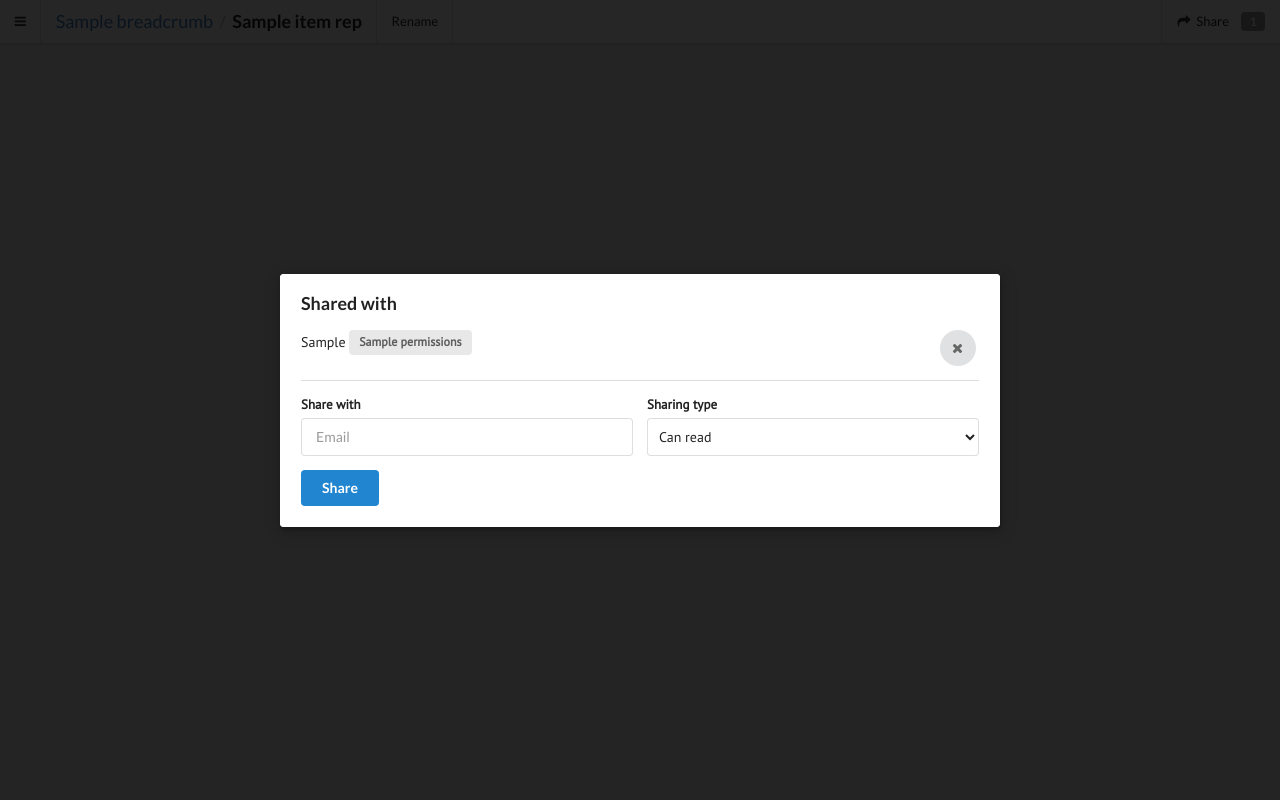
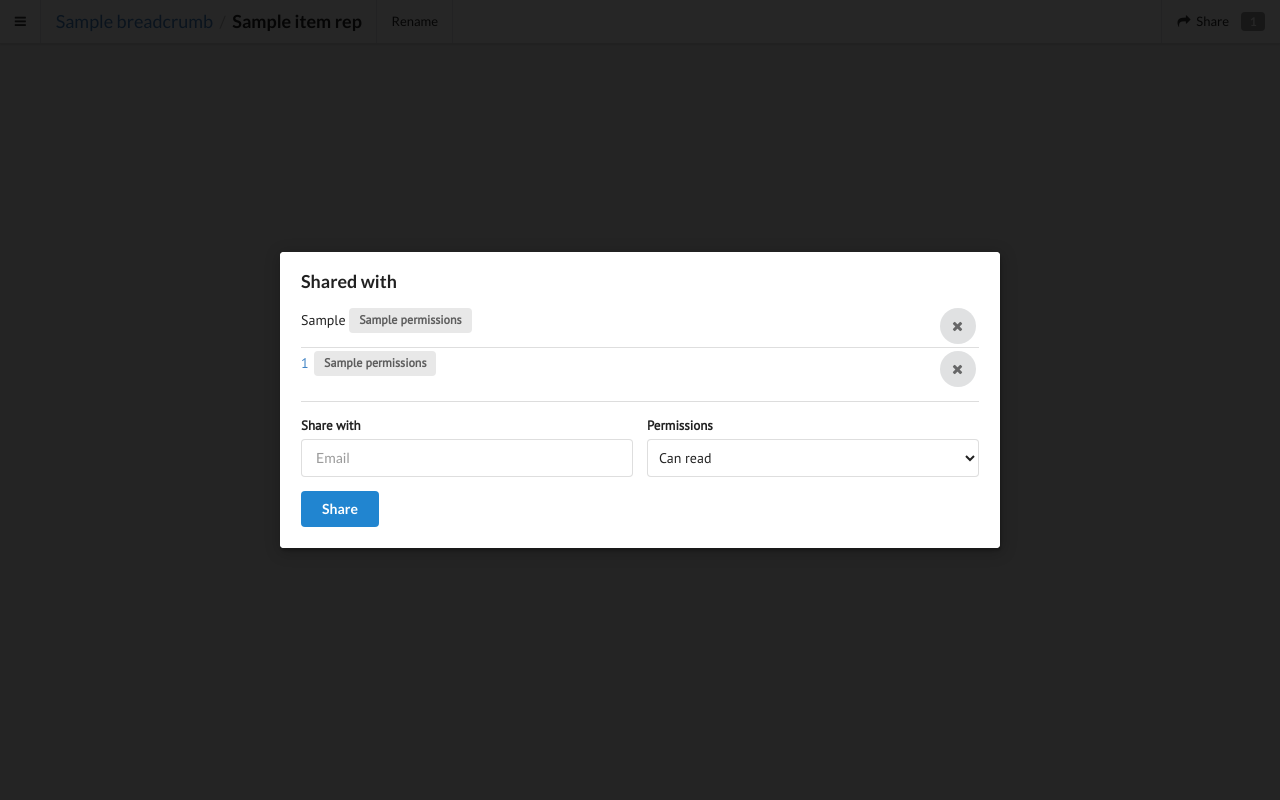
Before and after one commit to bshishov/Memorandum, a Django app: template main/templates/item_layout.html in a window 1280 px wide, after a click that opens the changed part. Run offline with Django 3.2, Linux system fonts and the light colour scheme; the template is opened without the code that fills it: most values are stand-ins (such as "Sample title", 1, 10 or a date in 2020).

Commit message:
link sharing prototype

```diff
--- a/main/admin.py
+++ b/main/admin.py
@@ -3,3 +3,4 @@ from .models import *
 
 admin.site.register(CustomUser)
 admin.site.register(Sharing)
+admin.site.register(SharedLink)
--- a/main/permissions.py
+++ b/main/permissions.py
@@ -1,4 +1,4 @@
-from .models import Sharing
+from .models import Sharing, SharedLink
 
 READ = 0
 WRITE = 1
@@ -26,7 +26,7 @@ ALL_PERMISSIONS = PERMISSION_LEVELS.keys()
 
 
 def has_permission(user, item, action):
-    if not user:
+    if not user or not user.is_authenticated:
         return guest_has_permission(item, action)
 
     if user == item.owner:
@@ -73,4 +73,4 @@ def get_nearest_sharing(user, item):
 
 
 def guest_has_permission(item, action):
-    return False
+    raise NotImplementedError('Guest permission check is not implemented yet')
--- a/main/templates/blocks/share.html
+++ b/main/templates/blocks/share.html
@@ -15,6 +15,18 @@
                         </div>
                     </div>
                 {% endfor %}
+                {% for shared_link in item_rep.shared_links %}
+                <div class="item">
+                    <div class="right floated content">
+                        <a class="circular ui icon button" href="?action=unshare&id={{shared_link.id}}&link=1">
+                            <i class="icon delete"></i>
+                        </a>
+                    </div>
+                    <div class="content">
+                        <a href="{{ shared_link.url }}">{{ shared_link.link_id }}</a> <div class="ui label">{{ shared_link.permissions }}</div>
+                    </div>
+                </div>
+                {% endfor %}
                 </div>
             <div class="ui divider"></div>
         {% endif %}
@@ -26,8 +38,8 @@
                     <input type="text" name="target" placeholder="Email" value="" />
                 </div>
                 <div class="field">
-                    <label>Sharing type</label>
-                    <select class="ui dropdown" name="type">
+                    <label>Permissions</label>
+                    <select class="ui dropdown" name="permissions">
                         <option value="0">Can read</option>
                         <option value="1">Can write</option>
                         <option value="2">Admin</option>
--- a/main/urls.py
+++ b/main/urls.py
@@ -8,4 +8,5 @@ urlpatterns = [
     url(r'^logout/?$', views.logout_view, name='logout_view'),
     url(r'^$', views.home, name='home'),
     url(r'^(?P<user_id>\d+)/(?P<relative_path>[^?]*)', views.item_handler, name="item_handler"),
+    url(r'^(?P<link_id>[a-zA-Z0-9]+)/(?P<relative_path>[^?]*)', views.link_handler, name="link_handler"),
 ]
```
Also changed, not shown: main/item_reps.py (+6 -1 lines), main/models.py (+16 -1 lines), main/views.py (+20 -7 lines), main/migrations/0002_auto_20161030_2345.py (added).
